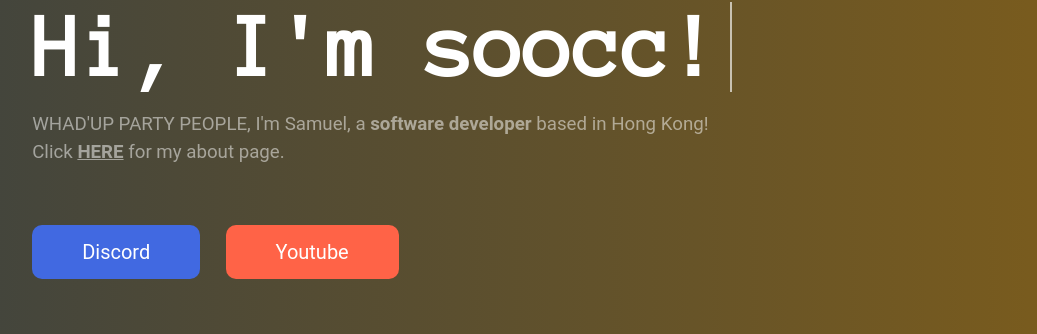
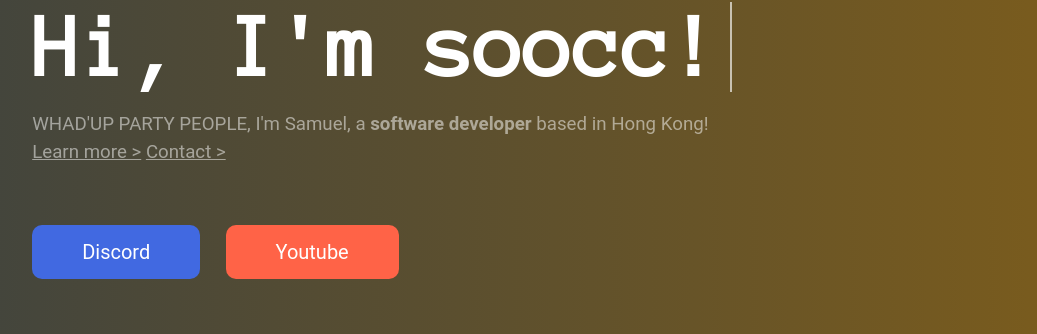
Before and after one commit to soocc/sooccsocks2, a Jekyll site: the page built from index.html, in a window 1280 px wide. Shown: the part 205-539 px from the top of the page, without its empty margins (39-1076 px from the left). Built offline with Jekyll 4.4.1, drawn with Linux system fonts in a browser that asks for light colours; some web fonts are replaced.

Commit message:
Update index.html

```diff
--- a/index.html
+++ b/index.html
@@ -38,7 +38,7 @@
         to{border-right-color: transparent;}
       }
 
-      .navbar a, .dropdown .dropbtn, .welcome, h3, .about-link {
+      .navbar a, .dropdown .dropbtn, .welcome, h3, .link {
         color: white;
       }
 
@@ -86,7 +86,7 @@
 
       <h3>
         WHAD'UP PARTY PEOPLE, I'm Samuel, a <strong>software developer</strong> based in Hong Kong!<br>
-        Click <strong><a class="about-link" href="soocc.github.io/about">HERE</a></strong> for my about page.<br>
+        <a class="link" href="soocc.github.io/about">Learn more ></a> <a class="link" href="soocc.github.io/contact">Contact ></a>
       </h3>
     </div>
 
```
